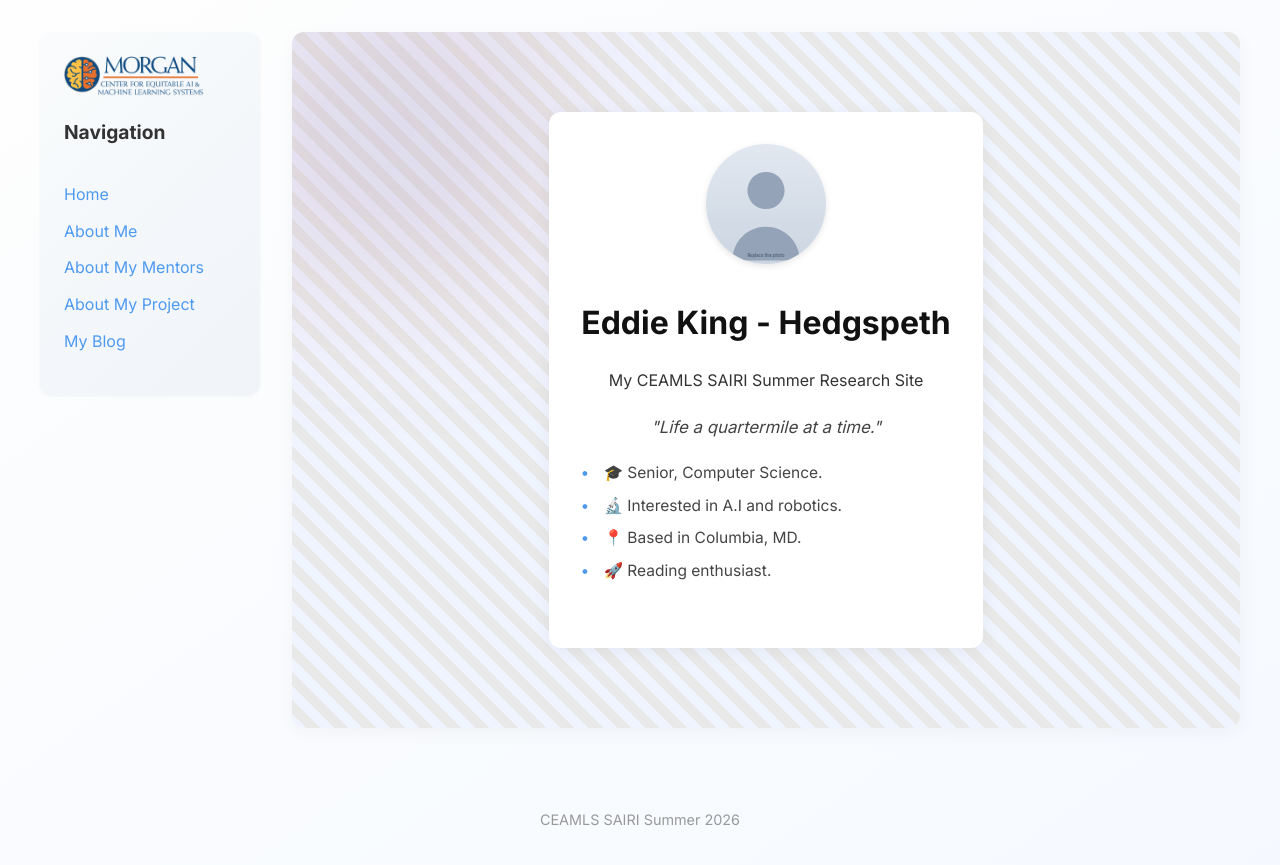
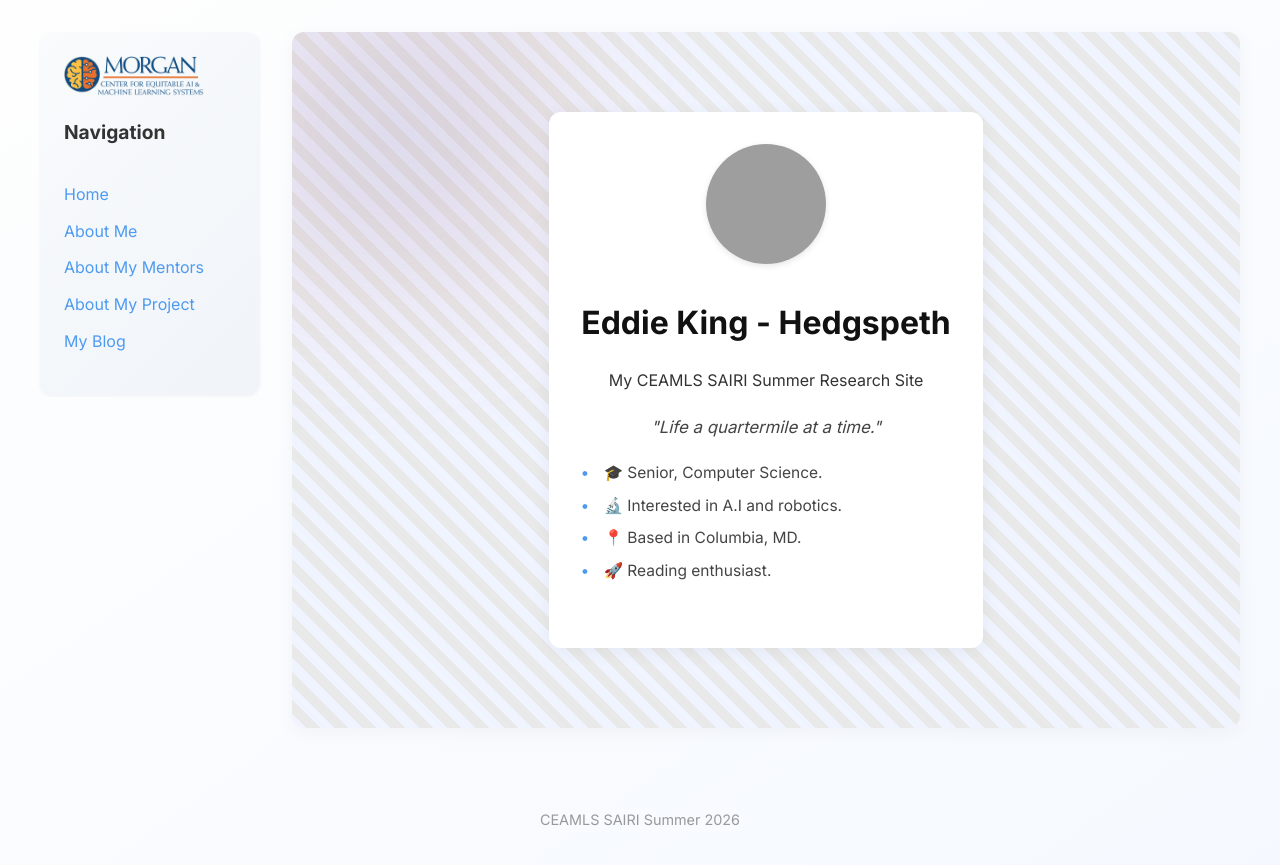
Before and after one commit to eddiejkh-del/eddiejkh-delceamls26.github.io, a Jekyll site: the page built from index.md, in a window 1280 px wide. Shown: the top 865 px of the page. Built offline with Jekyll 4.4.1, drawn with Linux system fonts in a browser that asks for light colours.

Commit message:
Update index.md

```diff
--- a/index.md
+++ b/index.md
@@ -12,8 +12,8 @@ quick_facts:
   - "📍 Based in Columbia, MD."
   - "🚀 Reading enthusiast."
 
-LinkedIn: https://www.linkedin.com/in/example
-image: /assets/images/profile.svg
+LinkedIn: https://www.linkedin.com/in/eddie-king-hedgspeth/
+image: assets/images/image (1).png
 
 # A "Currently" block — three short status lines for the home page.
 currently:
```
